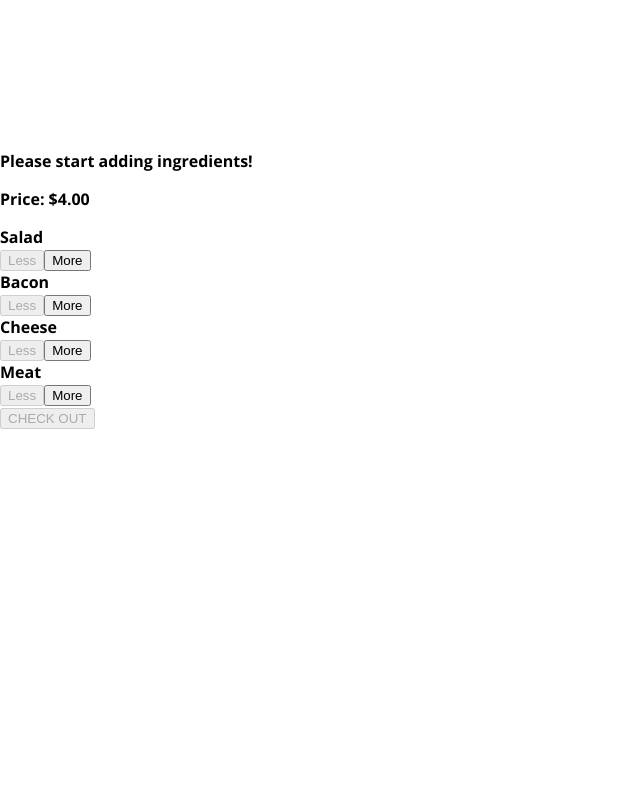
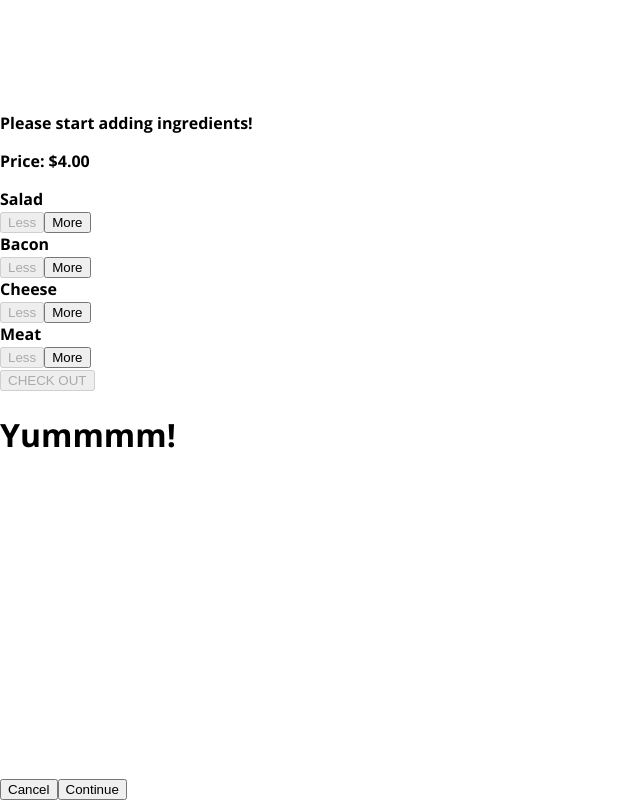
Before and after one commit to sarahbethfry/burger-builder, a React app: page /checkout in a window 1280 px wide. Shown: the part 849-1649 px from the top of the page, without its empty margins (0-640 px from the left). Before the commit the page ends 1278 px from the top, so only its background shows below. Built offline with nearby package versions, Linux system fonts and the light colour scheme; the HTML template or start-up script is replaced by a standard one.

Commit message:
Added checkout page

```diff
--- a/src/App.jsx
+++ b/src/App.jsx
@@ -2,12 +2,14 @@ import React, { Component } from "react";
 import axios from "axios";
 import Layout from "./containers/Layout/Layout";
 import BurgerBuilder from "./containers/BurgerBuilder/BurgerBuilder";
+import Checkout from "./containers/Checkout/Checkout";
 
 class App extends Component {
   render() {
     return (
       <Layout>
         <BurgerBuilder />
+        <Checkout />
       </Layout>
     );
   }
--- /dev/null
+++ b/src/components/Order/CheckoutSummary/CheckoutSummary.css
@@ -0,0 +1,10 @@
+.CheckoutSummary {
+  text-align: center;
+  width: 80%;
+  margin: auto;
+}
+@media (min-width: 600px) {
+  .CheckoutSummary {
+    width: 500px;
+  }
+}
--- /dev/null
+++ b/src/components/Order/CheckoutSummary/CheckoutSummary.jsx
@@ -0,0 +1,23 @@
+import React from "react";
+import Burger from "../../Burger/Burger";
+import Button from "../../UI/Button/Button";
+import classes from "./CheckoutSummary.css";
+
+const checkoutSummary = (props) => {
+  return (
+    <div className={classes.CheckoutSummary}>
+      <h1>Yummmm!</h1>
+      <div style={{ width: "100%", height: "300px", margin: "auto" }}>
+        <Burger ingredients={props.ingredients} />
+      </div>
+      <Button btnType="Danger" clicked>
+        Cancel
+      </Button>
+      <Button btnType="Success" clicked>
+        Continue
+      </Button>
+    </div>
+  );
+};
+
+export default checkoutSummary;
--- a/src/containers/BurgerBuilder/BurgerBuilder.jsx
+++ b/src/containers/BurgerBuilder/BurgerBuilder.jsx
@@ -6,7 +6,7 @@ import Modal from "../../components/UI/Modal/Modal";
 import OrderSummary from "../../components/Burger/OrderSummary/OrderSummary";
 import Spinner from "../../components/UI/Spinner/Spinner.jsx";
 import axios from "../../axios-orders.jsx";
-import withErrorHandler from "../../hoc/withErrorHandler/withErrorHandler.jsx";
+// import withErrorHandler from "../../hoc/withErrorHandler/withErrorHandler.jsx";
 
 const INGREDIENT_PRICES = {
   salad: 0.5,
@@ -146,4 +146,4 @@ class BurgerBuilder extends Component {
   }
 }
 
-export default withErrorHandler(BurgerBuilder);
+export default BurgerBuilder;
--- /dev/null
+++ b/src/containers/Checkout/Checkout.jsx
@@ -0,0 +1,22 @@
+import React, { Component } from "react";
+import CheckoutSummary from "../../components/Order/CheckoutSummary/CheckoutSummary";
+
+class Checkout extends Component {
+  state = {
+    ingredients: {
+      salad: 1,
+      meat: 1,
+      cheese: 1,
+      bacon: 1,
+    },
+  };
+  render() {
+    return (
+      <div>
+        <CheckoutSummary ingredients={this.state.ingredients} />
+      </div>
+    );
+  }
+}
+
+export default Checkout;
```
